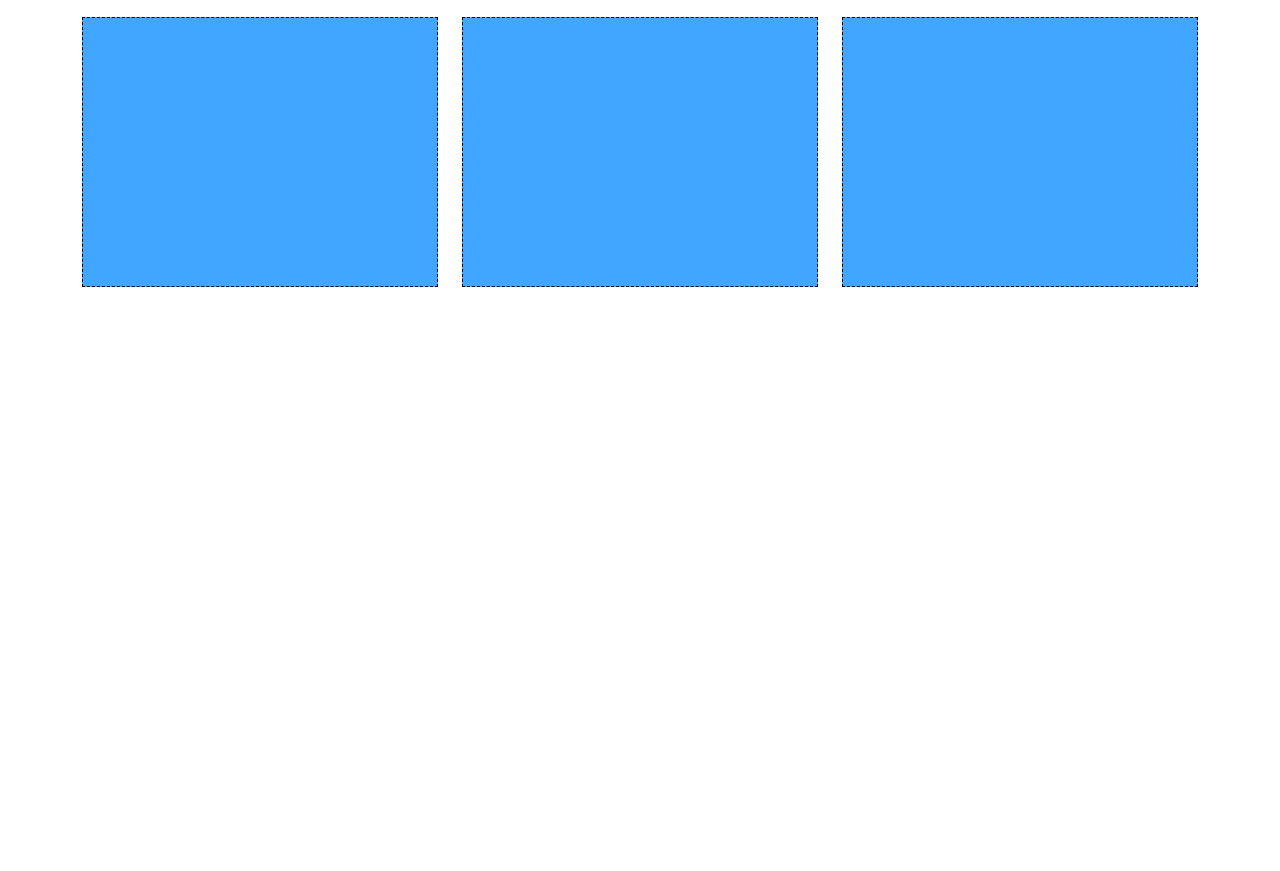
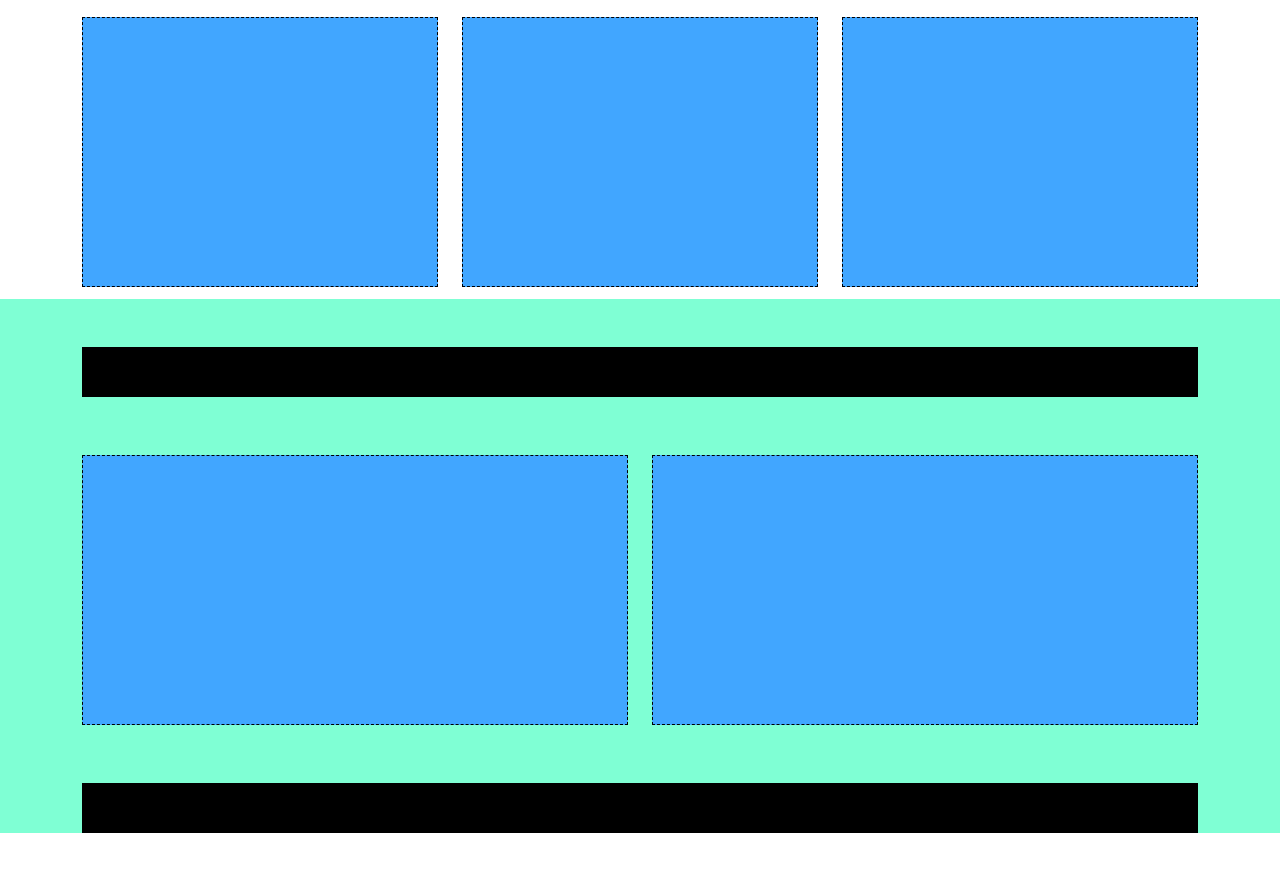
Before and after one commit to ludo270408/html-css-bootstrap-freelancer, a plain HTML site: page index.html in a window 1280 px wide. Shown: the part 804-1675 px from the top of the page. Before the commit the page ends 1101 px from the top, so only its background shows below. Drawn offline with nearby package versions, Linux system fonts and the light colour scheme.

Commit message:
[UPTADE] Second and third block done

```diff
--- a/index.html
+++ b/index.html
@@ -45,6 +45,7 @@
         <section id="portfolio">
             <div class="container">
                 <div class="row">
+
                     <div class="col-12">
                         <div class="title-content my-5"></div>
                     </div>
@@ -72,6 +73,38 @@
             </div>
         </section>
 
+        <section class="about">
+            <div class="container">
+                <div class="row gy-5">
+
+                    <div class="col-12">
+                        <div class="title-content"></div>
+                    </div>
+                    <div class="col-12 col-md-6">
+                        <div class="card-content"></div>
+                    </div>
+                    <div class="col-12 col-md-6">
+                        <div class="card-content"></div>
+                    </div>
+                    <div class="col-12">
+                        <div class="title-content"></div>
+                    </div>
+                </div>
+            </div>
+        </section>
+
+        <section class="contactme">
+            <div class="container">
+                <div class="row">
+                    <div class="col-123">
+                        <div class="content-form">
+
+                        </div>
+                    </div>
+                </div>
+            </div>
+        </section>
+
     </main>
 
     <!-- FOOTER -->
--- a/style.css
+++ b/style.css
@@ -17,7 +17,7 @@ header{
     height: 50px;
 }
 
-.jumbo{
+.jumbo, .about{
     background-color: aquamarine;
 }
 
@@ -38,3 +38,7 @@ header{
     background-color: rgb(65, 166, 255);
     margin: 10px 0;
 }
+
+.about{
+    margin: 50px 0;
+}
```
